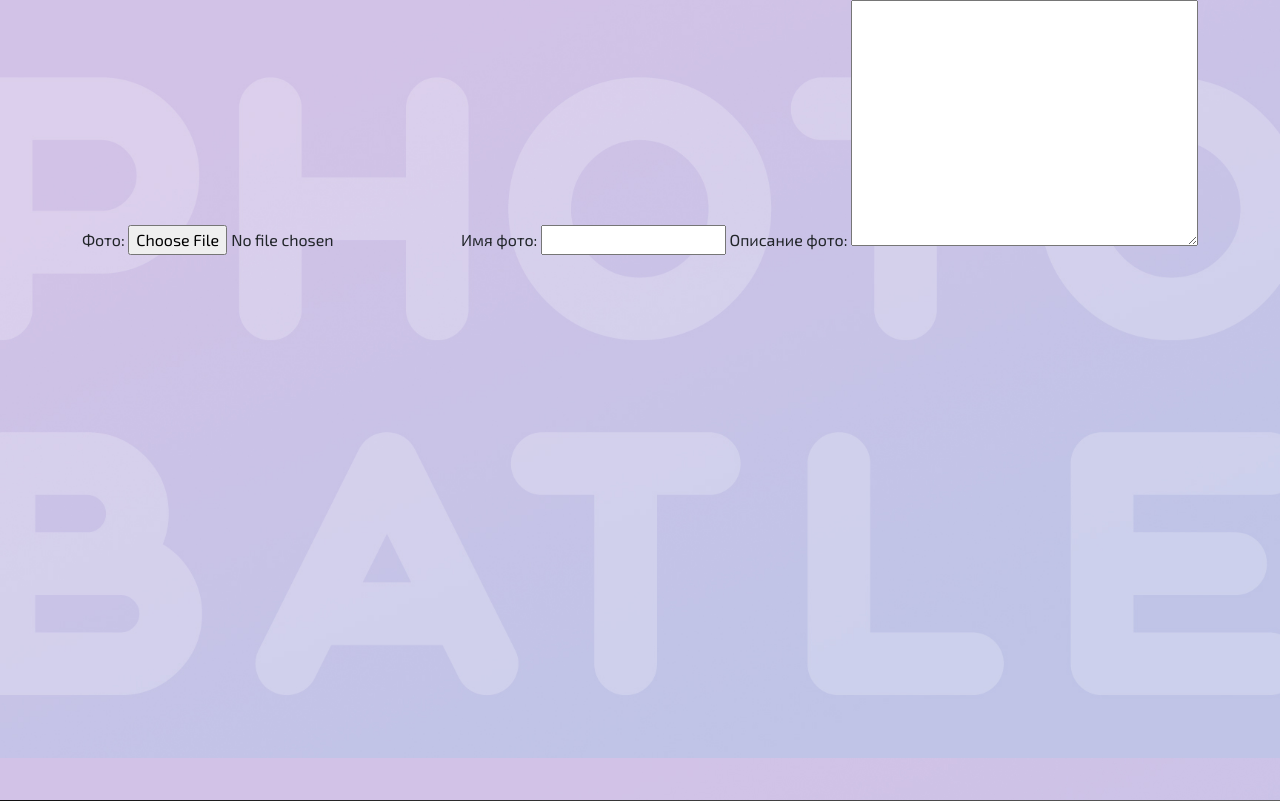
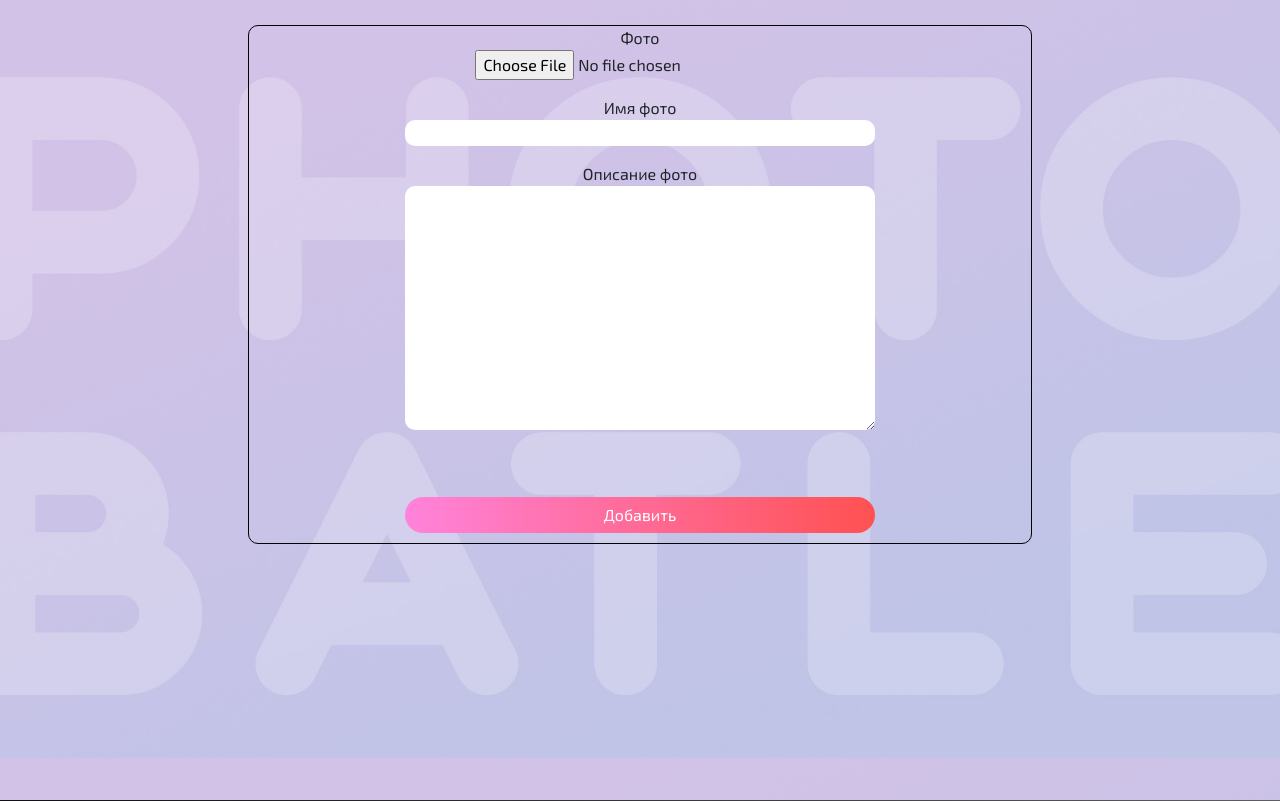
Before and after one commit to sasha-pipec/mentor_project, a Django app: page /photo/patch in a window 1280 px wide. Shown: the part 42-843 px from the top of the page. Run offline with Django 4.2, Linux system fonts and the light colour scheme; some libraries are stand-ins or nearby versions.

Commit message:
update design add_photo_form template

```diff
--- a/photobatle/forms.py
+++ b/photobatle/forms.py
@@ -16,3 +16,7 @@ class AddPhotoForm(forms.ModelForm):
     class Meta:
         model = models.Photomodels.Photo
         fields = ['photo', 'photo_name', 'photo_content']
+        widgets = {
+            'photo_name': forms.TextInput(attrs={'class': 'form-field'}),
+            'photo_content': forms.Textarea(attrs={'class': 'form-field'}),
+        }
--- a/photobatle/static/css/project-style.css
+++ b/photobatle/static/css/project-style.css
@@ -432,3 +432,30 @@ margin-right:30px;
 margin-left:10px;
 text-align:center;
 }
+
+#add-photo-container{
+width:80%;
+height:100%;
+margin-top:15px;
+}
+
+.add-photo-form{
+width:80%;
+margin-left:10%;
+border:1px solid black;
+border-radius:10px;
+}
+
+#add-photo-form{
+text-align:center;
+}
+
+#add-photo-button{
+width:60%;
+}
+
+.form-field{
+border:none;
+border-radius:10px;
+width:60%;
+}
--- a/photobatle/templates/photobatle/add_photo_form.html
+++ b/photobatle/templates/photobatle/add_photo_form.html
@@ -3,8 +3,20 @@
 {% load filter%}
 
 {% block content %}
-<form action="">
-    {%csrf_token%}
-    {{form}}
-</form>
+<div class="container" id="add-photo-container">
+    <div class="row">
+        <div class="col">
+            <div class="add-photo-form">
+                <form method='post' id="add-photo-form" enctype="multipart/form-data">
+                    {%csrf_token%}
+                    {% for i in form%}
+                    <p><label for="{{i.id_for_label}}">{{i.label}}</label><br>{{i}}</p>
+                        {{i.errors}}
+                    {% endfor%}
+                    <button type="submit" class="btn btn-primary btn-post-personal-account" id="add-photo-button"> Добавить</button>
+                </form>
+            </div>
+        </div>
+    </div>
+</div>
 {% endblock %}
--- a/photobatle/views.py
+++ b/photobatle/views.py
@@ -1,4 +1,5 @@
 from django.db.models import *
+from django.urls import reverse_lazy
 from django.views.generic import DetailView, ListView, TemplateView, View, CreateView
 from rest_framework.views import APIView
 from django.contrib.auth import logout
@@ -171,3 +172,4 @@ class AddPhoto(CreateView):
     """Класс для добавления фотографии"""
     form_class = forms.AddPhotoForm
     template_name = 'photobatle/add_photo_form.html'
+    success_url = reverse_lazy('home')
```
